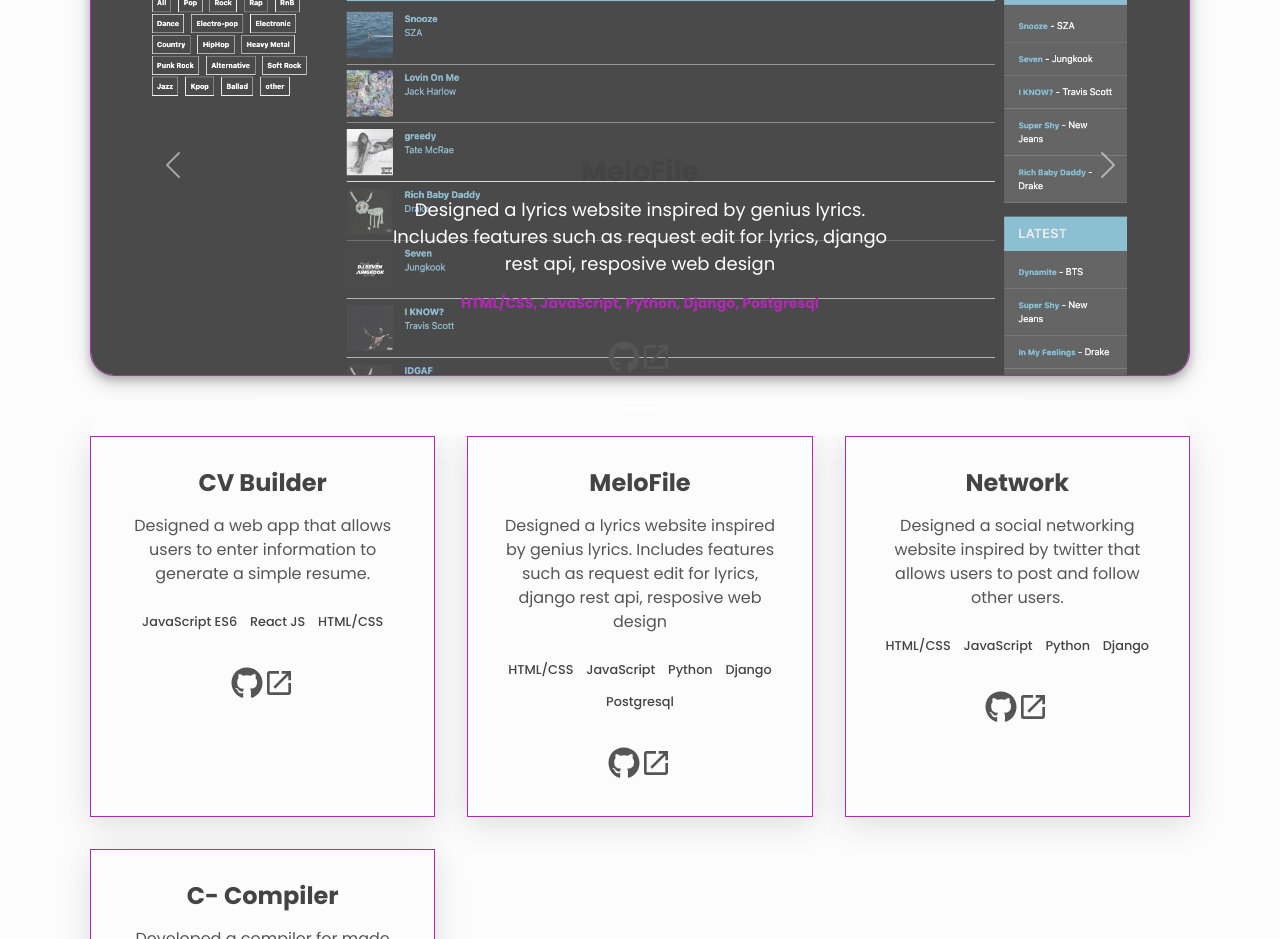
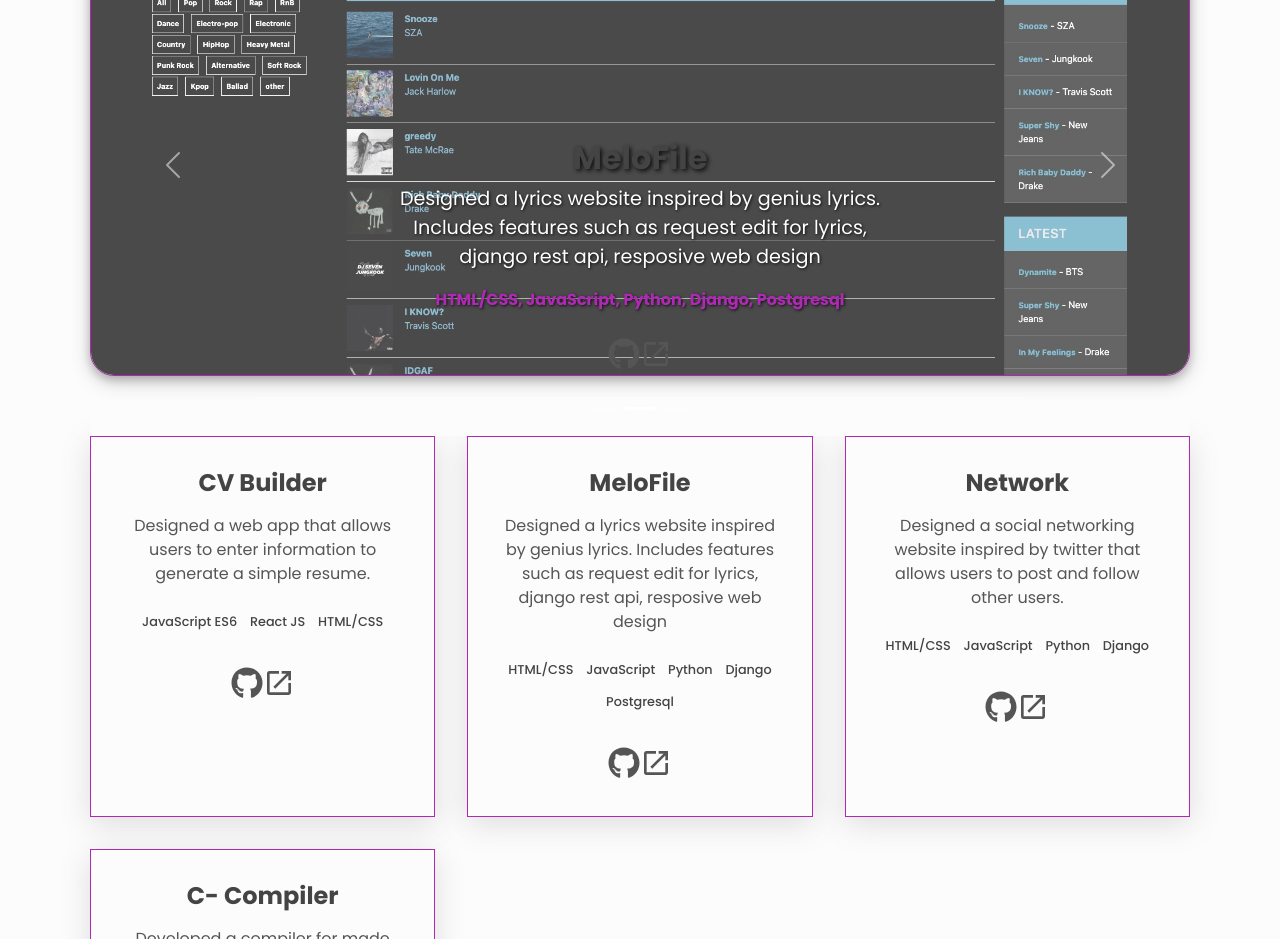
Before and after one commit to wafas-repo/portfolio-v2, a React (Vite) app: page / in a window 1280 px wide. Shown: the part 1520-2459 px from the top of the page. Built offline with nearby package versions, Linux system fonts and the light colour scheme.

Commit message:
carousel updates

```diff
--- a/src/components/Carousel/ProjectCarousel.css
+++ b/src/components/Carousel/ProjectCarousel.css
@@ -26,8 +26,7 @@
 }
 
 .carousel-caption {
-    top: 15rem;
-    padding-bottom: 60px;
+    top: 14rem;
     max-width: 500px;
     right: unset !important;
     left: 50% !important;
@@ -38,20 +37,23 @@
 }
 
 .carousel-caption h3 {
-    font-size: 28px;
+    font-size: 2em;
     font-weight: bold;
+    text-shadow: 2px 2px 4px rgba(0, 0, 0, 0.8)
 }
 
 .carousel-caption p {
-    font-size: 18px;
+    font-size: 1.2em;
     color: var(--cap-clr);
+    text-shadow: 1px 1px 3px rgba(0, 0, 0, 0.8);
 
 }
 
 .carousel-caption p.techStack {
-    font-size: 14px;
+    font-size: 1em;
     font-weight: bold;
     color: var(--clr-primary);
+    text-shadow: 1px 1px 3px rgba(0, 0, 0, 0.8);
 }
 
 @media only screen and (max-width: 600px) {
--- a/src/components/Carousel/ProjectCarousel.jsx
+++ b/src/components/Carousel/ProjectCarousel.jsx
@@ -27,6 +27,7 @@
                 href={project.sourceCode}
                 aria-label='source code'
                 className='link link--icon'
+                target='_blank'
             >
                 <FaGithub />
             </a>
@@ -34,6 +35,7 @@
                 href={project.livePreview}
                 aria-label='live preview'
                 className='link link--icon'
+                target='_blank'
             >
                 <MdLaunch />
             </a>
--- a/src/components/ProjectItem/ProjectItem.jsx
+++ b/src/components/ProjectItem/ProjectItem.jsx
@@ -32,6 +32,7 @@
                 href={project.sourceCode}
                 aria-label='source code'
                 className='link link--icon'
+                target='_blank'
             >
                 <FaGithub />
             </a>
@@ -42,6 +43,7 @@
                 href={project.livePreview}
                 aria-label='live preview'
                 className='link link--icon'
+                target='_blank'
             >
                 <MdLaunch />
             </a>
```
